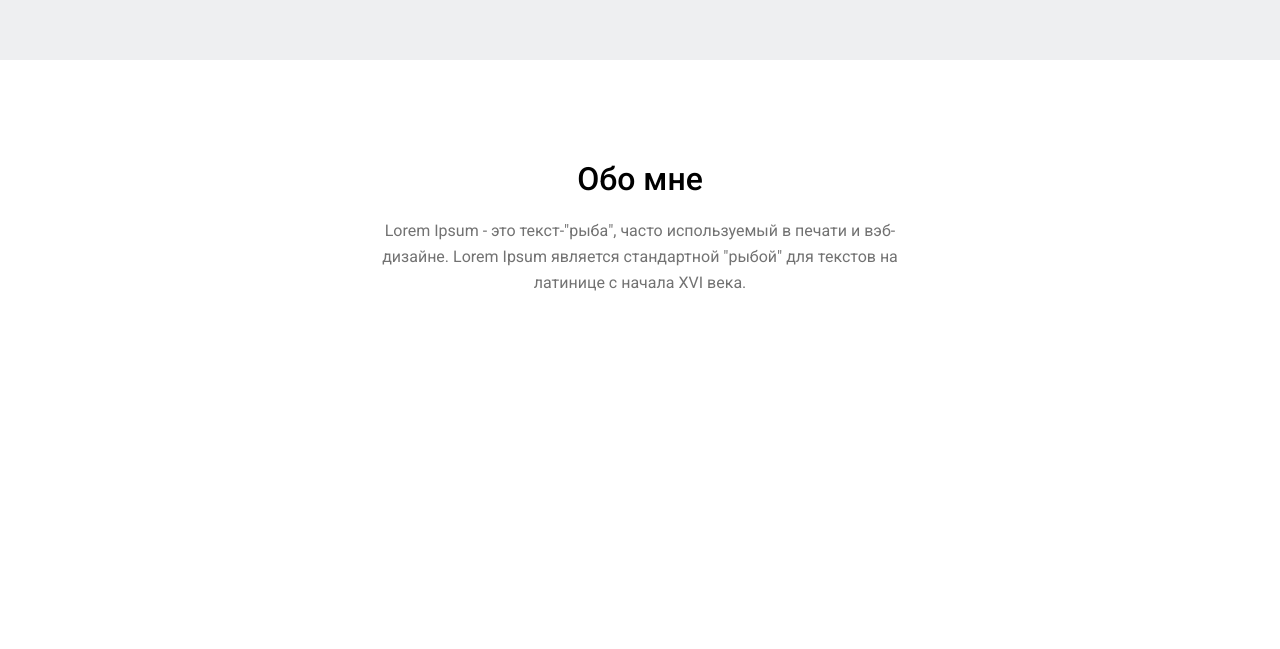
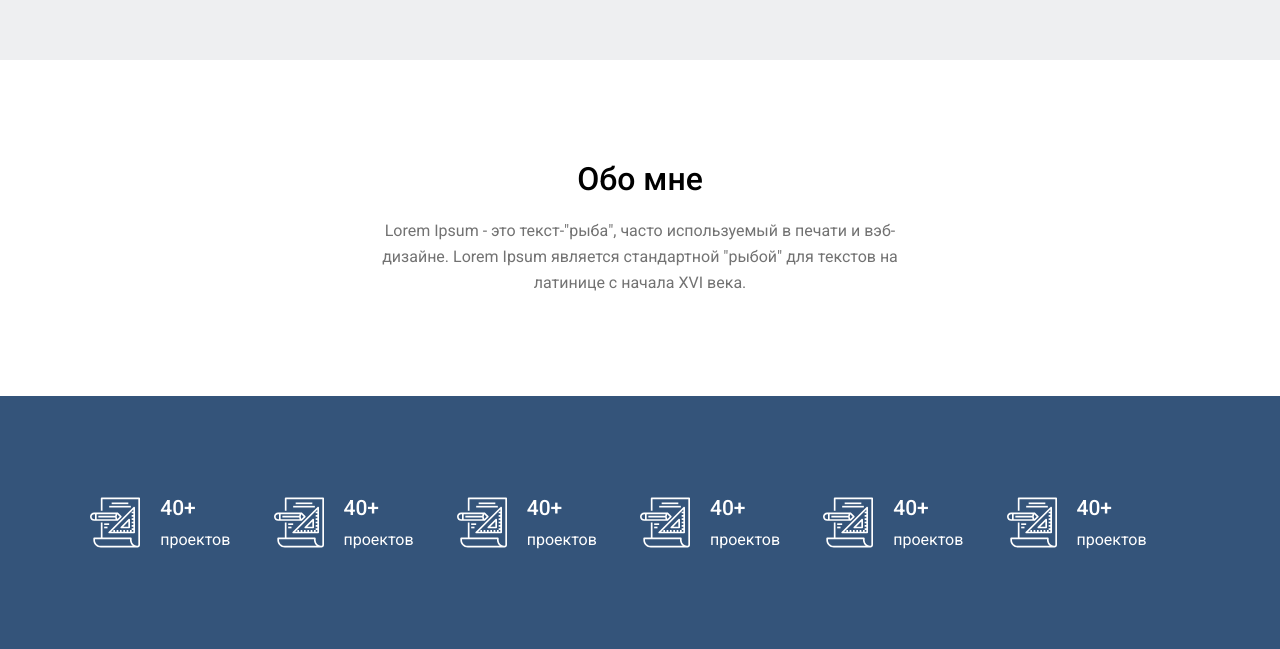
Before and after one commit to Yuzeyzer/WD, a plain HTML site: page index.html in a window 1280 px wide. Shown: the part 740-1389 px from the top of the page. Before the commit the page ends 1136 px from the top, so only its background shows below. Drawn offline with Linux system fonts and the light colour scheme.

Commit message:
For Begimay

```diff
--- a/css/index.css
+++ b/css/index.css
@@ -5,7 +5,7 @@ body {
   font-family: 'Roboto', sans-serif;
 }
 .container {
-  width: 1100px;
+  max-width: 1100px;
   margin: 0 auto;
 }
 
@@ -81,3 +81,49 @@ body {
   text-align: center;
   color: var(--color-gray);
 }
+
+.projects {
+  padding: 100px 0;
+  background-color: var(--color-blue);
+}
+
+.projects__row {
+  display: flex;
+  justify-content: center;
+  flex-wrap: wrap;
+}
+
+.projects__item {
+  display: flex;
+  color: white;
+}
+
+.projects__image {
+  margin-right: 20px;
+}
+
+.projects__number {
+  margin: 0 0 10px 0;
+  font-style: normal;
+  font-weight: 500;
+  font-size: 21px;
+}
+
+.projects__name {
+  font-style: normal;
+  font-weight: normal;
+  font-size: 16px;
+}
+
+.col-2 {
+  width: 16.66%;
+}
+
+@media screen and (max-width:1024px) {
+  .col-2 {
+    width: 26%;
+  }
+  .projects__item {
+    margin-bottom: 40px;
+  }
+}
--- a/index.html
+++ b/index.html
@@ -9,6 +9,14 @@
       rel="stylesheet"
     />
     <link rel="stylesheet" href="./css/index.css" />
+    <meta property="og:title" content="Я люблю картошку" />
+    <meta
+      property="og:description"
+      content="За Наполеона и за ЛГБТ, пусть будет мир и шашлычные бои"
+    />
+    <meta property="og:image" content="./images/hero-bg.png" />
+    <link rel="icon" href="./images/hero-bg.png" sizes="16x16" />
+    <link rel="icon" href="./images/hero-bg.png" sizes="32x32" />
   </head>
   <body>
     <header class="header">
@@ -56,5 +64,66 @@
         </div>
       </div>
     </section>
+
+    <section class="projects">
+      <div class="container">
+        <div class="projects__row">
+          <div class="col-2">
+            <div class="projects__item">
+              <img class="projects__image" src="./images/project.svg" alt="" />
+              <div>
+                <h3 class="projects__number">40+</h3>
+                <span class="projects__name">проектов</span>
+              </div>
+            </div>
+          </div>
+          <div class="col-2">
+            <div class="projects__item">
+              <img class="projects__image" src="./images/project.svg" alt="" />
+              <div>
+                <h3 class="projects__number">40+</h3>
+                <span class="projects__name">проектов</span>
+              </div>
+            </div>
+          </div>
+          <div class="col-2">
+            <div class="projects__item">
+              <img class="projects__image" src="./images/project.svg" alt="" />
+              <div>
+                <h3 class="projects__number">40+</h3>
+                <span class="projects__name">проектов</span>
+              </div>
+            </div>
+          </div>
+          <div class="col-2">
+            <div class="projects__item">
+              <img class="projects__image" src="./images/project.svg" alt="" />
+              <div>
+                <h3 class="projects__number">40+</h3>
+                <span class="projects__name">проектов</span>
+              </div>
+            </div>
+          </div>
+          <div class="col-2">
+            <div class="projects__item">
+              <img class="projects__image" src="./images/project.svg" alt="" />
+              <div>
+                <h3 class="projects__number">40+</h3>
+                <span class="projects__name">проектов</span>
+              </div>
+            </div>
+          </div>
+          <div class="col-2">
+            <div class="projects__item">
+              <img class="projects__image" src="./images/project.svg" alt="" />
+              <div>
+                <h3 class="projects__number">40+</h3>
+                <span class="projects__name">проектов</span>
+              </div>
+            </div>
+          </div>
+        </div>
+      </div>
+    </section>
   </body>
 </html>
```
Also changed, not shown: images/project.svg (added).
